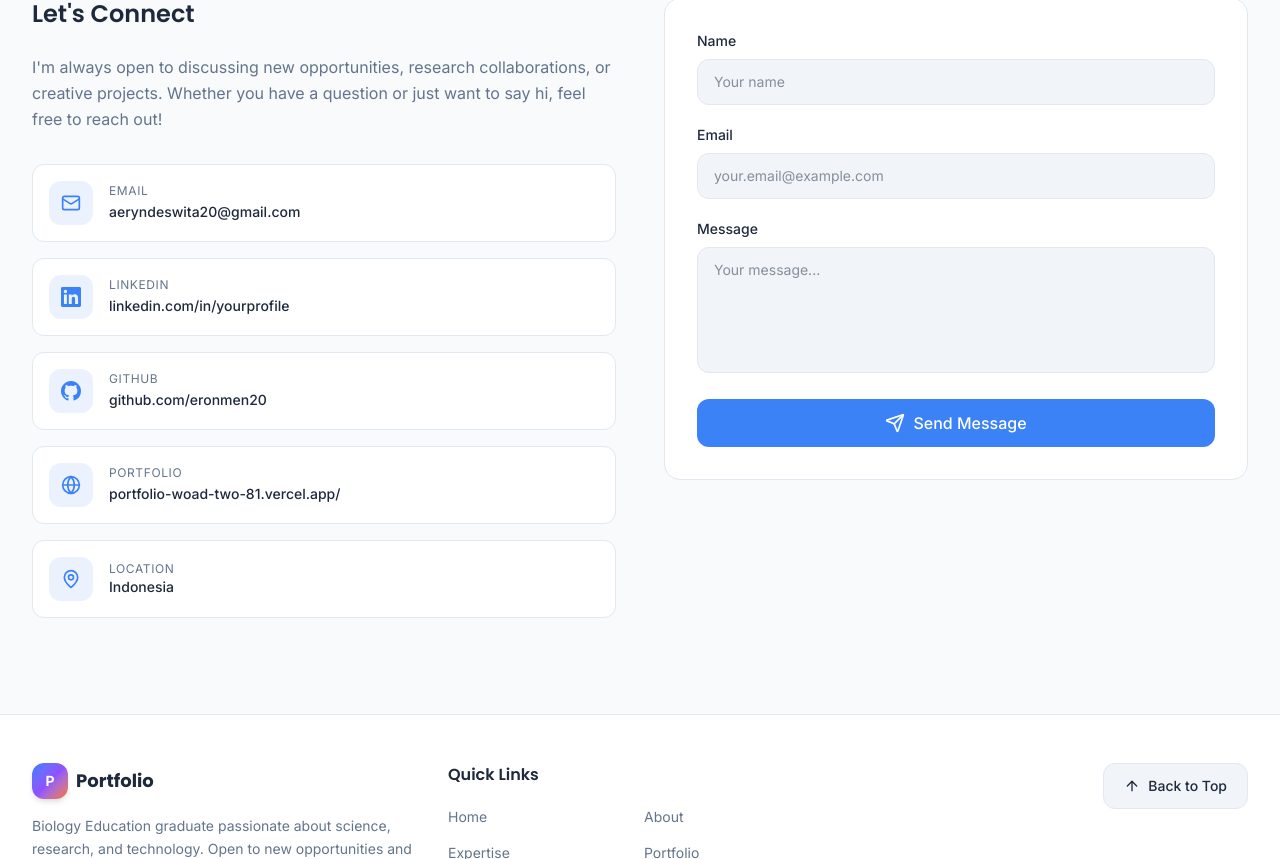
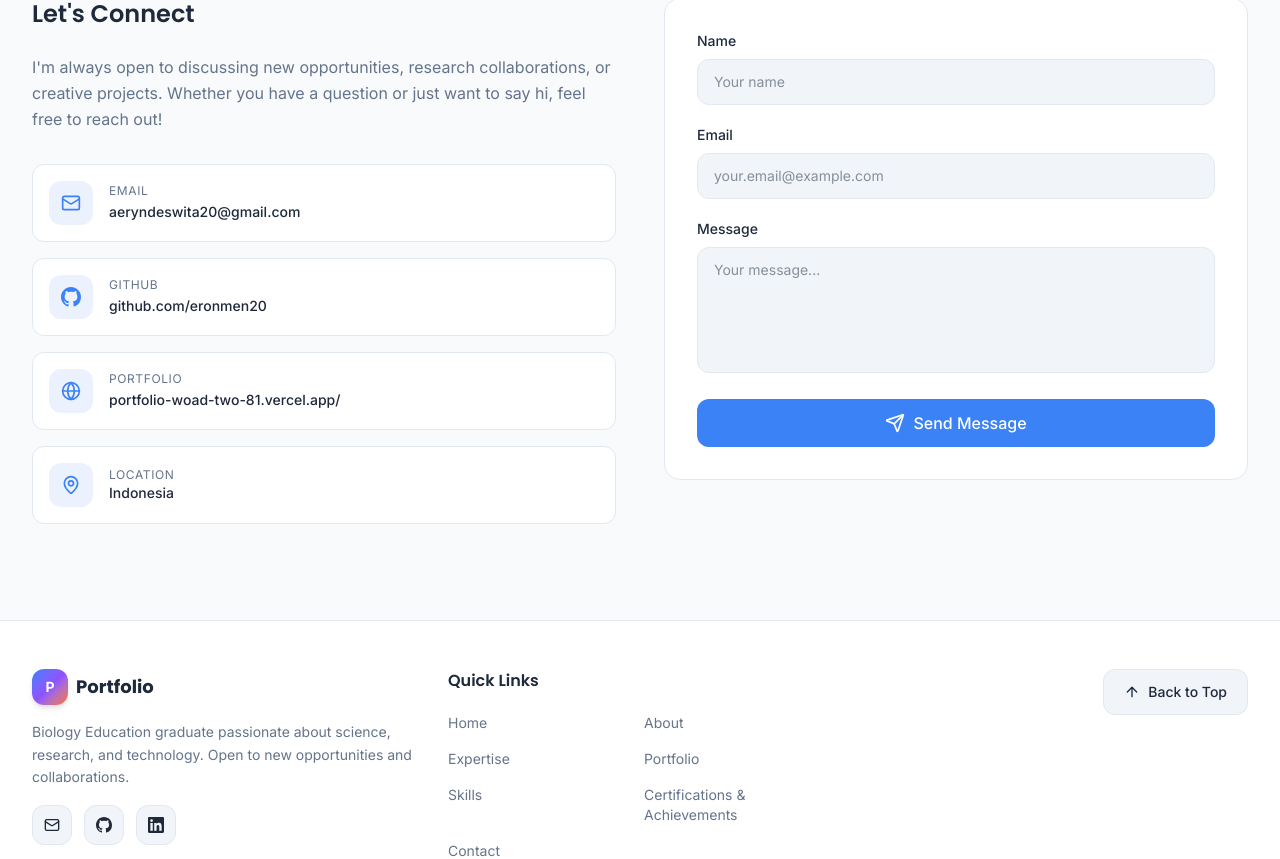
Before and after one commit to eronmen20/Portfolio, a Next.js app: page / in a window 1280 px wide. Shown: the part 7713-8572 px from the top of the page. Built offline with nearby package versions, Linux system fonts and the light colour scheme.

Commit message:
fix: hide LinkedIn in contact section

```diff
--- a/src/components/Contact.tsx
+++ b/src/components/Contact.tsx
@@ -28,12 +28,13 @@ const contactInfo = [
     value: contactData.email,
     href: `mailto:${contactData.email}`,
   },
-  {
-    icon: LinkedinIcon,
-    label: "LinkedIn",
-    value: contactData.linkedin.replace("https://", ""),
-    href: contactData.linkedin !== "#" ? contactData.linkedin : null,
-  },
+  // LinkedIn hidden — profile not ready yet
+  // {
+  //   icon: LinkedinIcon,
+  //   label: "LinkedIn",
+  //   value: contactData.linkedin.replace("https://", ""),
+  //   href: contactData.linkedin !== "#" ? contactData.linkedin : null,
+  // },
   {
     icon: GithubIcon,
     label: "GitHub",
```
Also changed, not shown: 1 other file (tests, documents, lock files or other folders).
